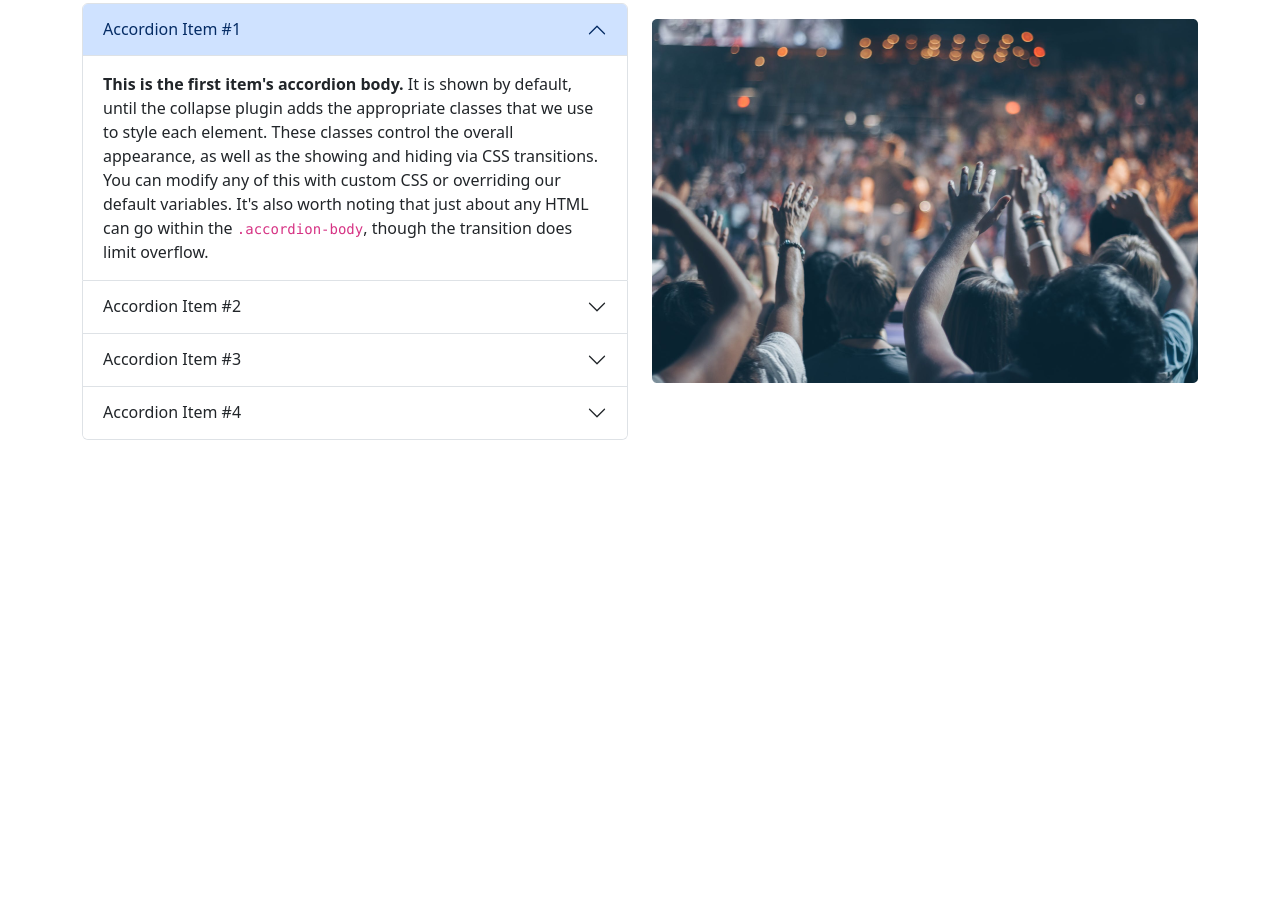
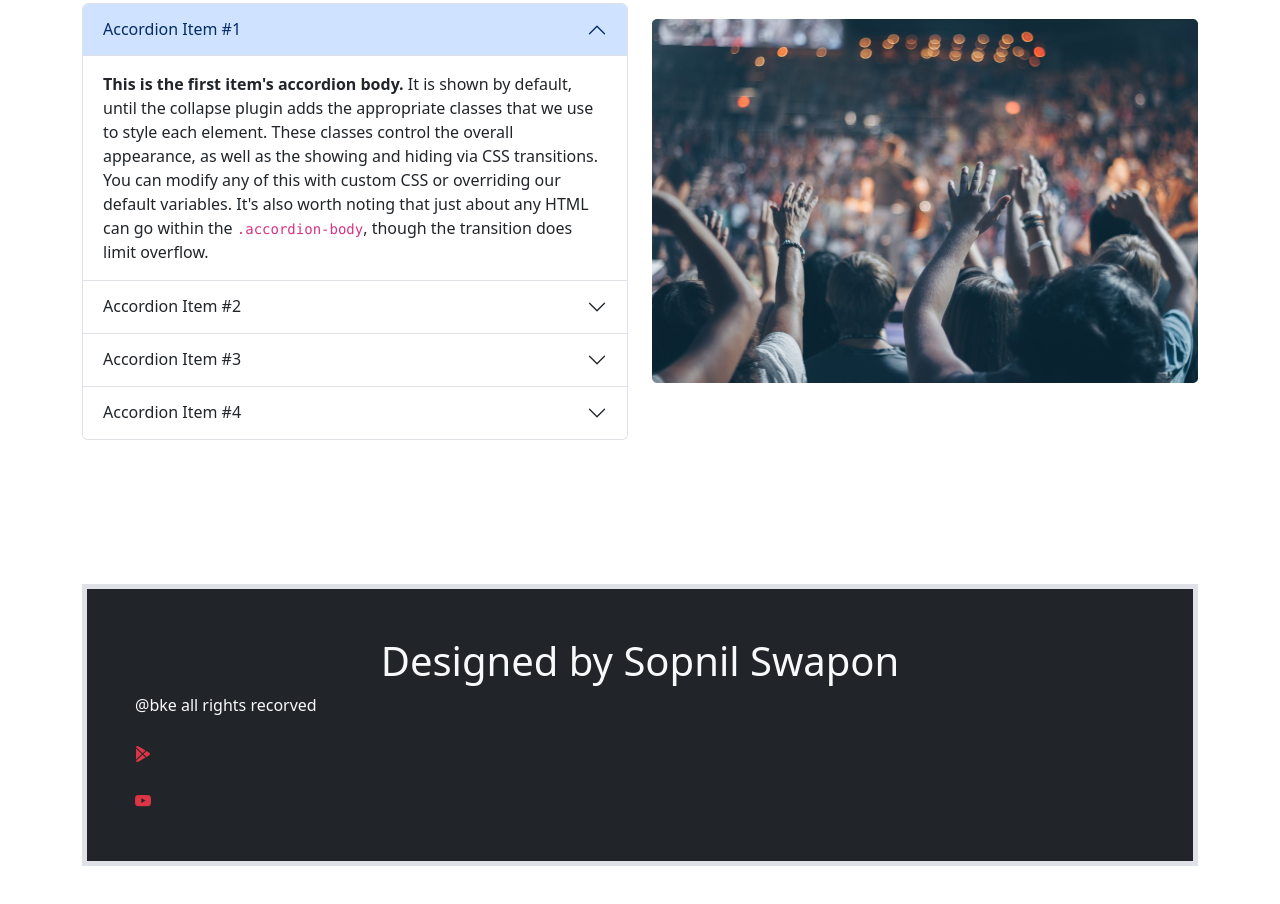
Before and after one commit to SopnilSwapon/convention-center-main, a plain HTML site: page index.html in a window 1280 px wide. Shown: the part 2245-3149 px from the top of the page. Before the commit the page ends 2829 px from the top, so only its background shows below. Drawn offline with nearby package versions, Linux system fonts and the light colour scheme.

Commit message:
added some div and footer

```diff
--- a/index.html
+++ b/index.html
@@ -241,6 +241,16 @@
               </div>
             </div>
             <br><br><br><br><br><br>
+            <div class="bg-dark p-5 border border-5 mb-5 justify-content-center">
+              <h1 class="text-light d-flex justify-content-center">Designed by Sopnil Swapon</h1>
+              <footer class="text-light">@bke all rights recorved</footer>
+              <br>
+              <svg  xmlns="http://www.w3.org/2000/svg" width="16" height="16" fill="currentColor" class="bi bi-google-play text-danger text-end" viewBox="0 0 16 16">
+                <path d="M14.222 9.374c1.037-.61 1.037-2.137 0-2.748L11.528 5.04 8.32 8l3.207 2.96 2.694-1.586Zm-3.595 2.116L7.583 8.68 1.03 14.73c.201 1.029 1.36 1.61 2.303 1.055l7.294-4.295ZM1 13.396V2.603L6.846 8 1 13.396ZM1.03 1.27l6.553 6.05 3.044-2.81L3.333.215C2.39-.341 1.231.24 1.03 1.27Z"/>
+              </svg>
+              <br> <br>
+              <i class="bi bi-youtube text-danger"></i>
+            </div>
         </section>
 
     <script src="https://cdn.jsdelivr.net/npm/bootstrap@5.3.0/dist/js/bootstrap.bundle.min.js" integrity="sha384-geWF76RCwLtnZ8qwWowPQNguL3RmwHVBC9FhGdlKrxdiJJigb/j/68SIy3Te4Bkz" crossorigin="anonymous"></script>
```
